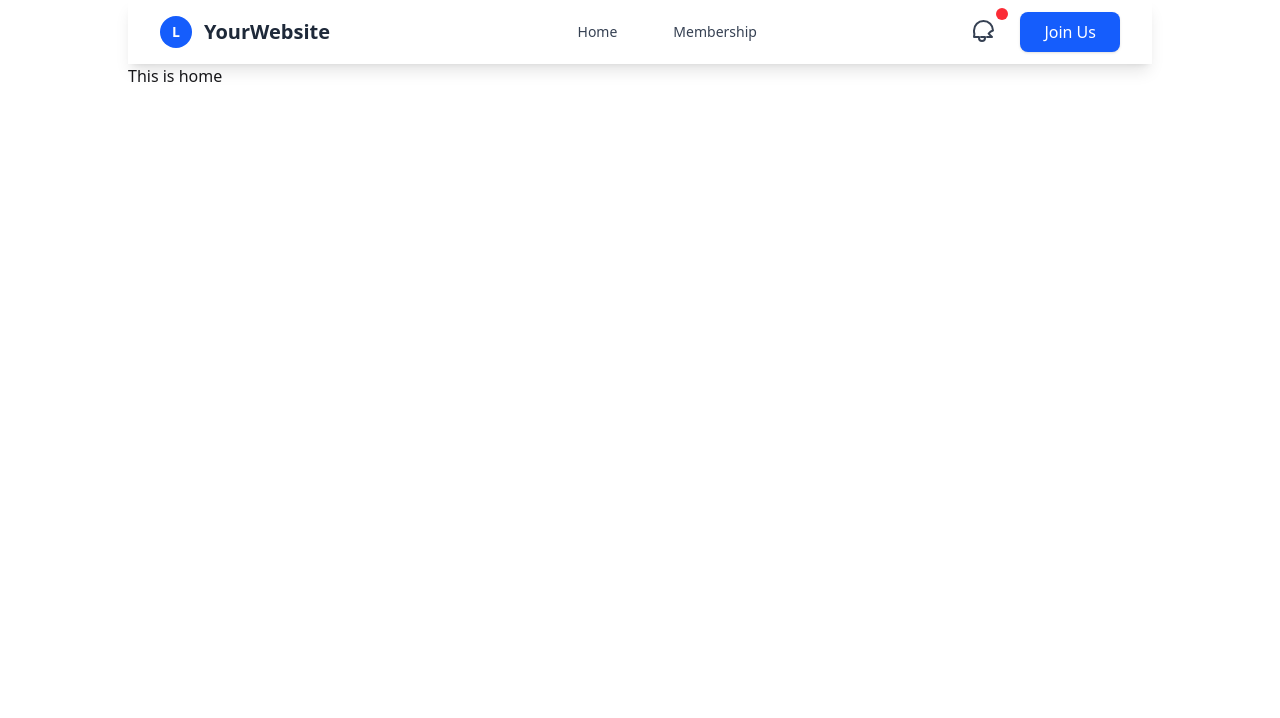
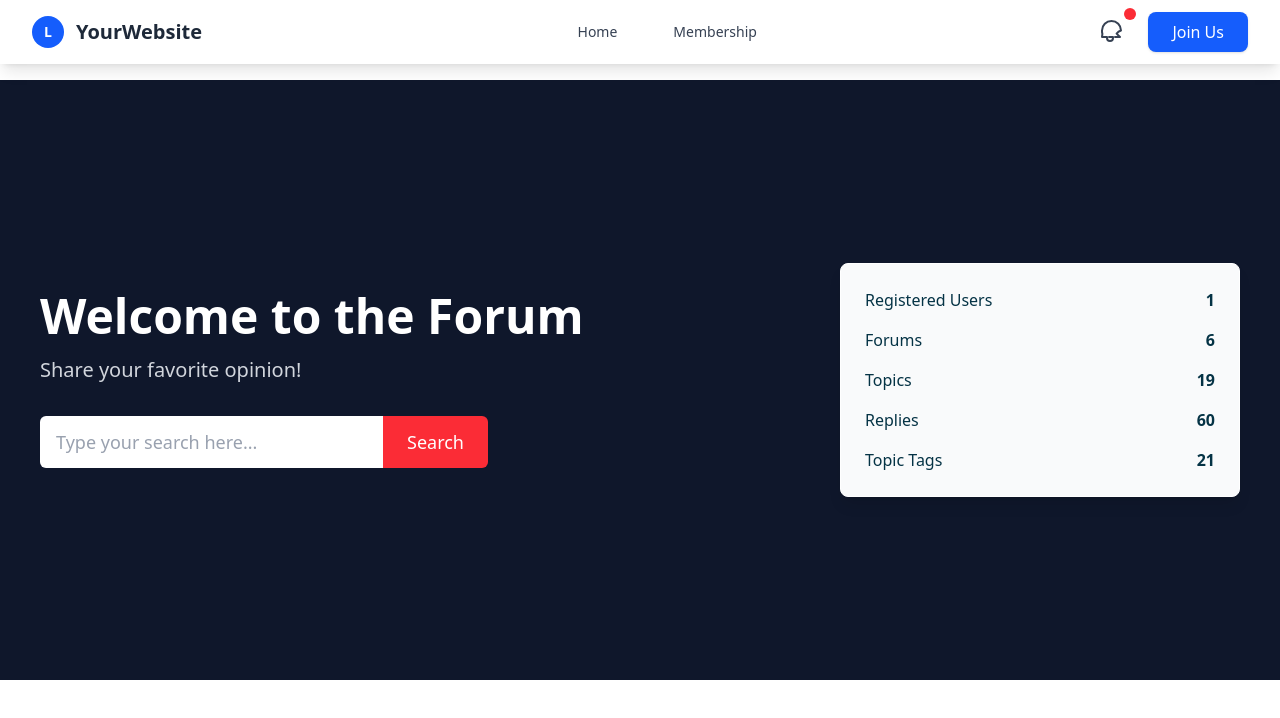
Before and after one commit to sabbir-islam/VibeHive-Forum, a React (Vite) app: page / in a window 1280 px wide. Shown: the top 718 px of the page. Built offline with nearby package versions, Linux system fonts and the light colour scheme.

Commit message:
Banner section added

```diff
--- a/src/components/Navbar.jsx
+++ b/src/components/Navbar.jsx
@@ -9,7 +9,7 @@ const Navbar = () => {
   };
   return (
     <div>
-      <nav className="bg-white shadow-lg sticky top-0 z-50">
+      <nav className="w-80% mx-auto bg-white shadow-lg sticky top-0 z-50">
         <div className="max-w-7xl mx-auto px-4 sm:px-6 lg:px-8">
           <div className="flex justify-between items-center h-16">
             {/* Logo and Website Name */}
--- a/src/pages/Home.jsx
+++ /dev/null
@@ -1,11 +0,0 @@
-import React from 'react';
-
-const Home = () => {
-    return (
-        <div>
-            <h1>This is home</h1>
-        </div>
-    );
-};
-
-export default Home;
--- /dev/null
+++ b/src/pages/Home/Banner.jsx
@@ -0,0 +1,81 @@
+import React, { useState } from "react";
+import bgImage from '../../assets/b1.svg';
+const Banner = () => {
+    const [searchText, setSearchText] = useState("");
+
+  const handleSearch = () => {
+    console.log("Search text:", searchText);
+  };
+  return (
+    <div>
+      <div
+        className="relative mt-4 h-[600px] flex items-center justify-center px-4 bg-cover bg-center"
+        style={{
+          backgroundImage: `url(${bgImage})`,
+        }}
+      >
+        {/* Overlay */}
+        <div className="absolute inset-0 bg-slate-900 bg-opacity-80"></div>
+
+        <div className="relative z-10 flex flex-col md:flex-row justify-between items-center max-w-7xl mx-auto w-full px-6">
+          {/* Left Content */}
+          <div className="text-center md:text-left md:w-2/3">
+            <h1 className="text-4xl md:text-5xl font-bold text-white mb-4">
+              Welcome to the Forum
+            </h1>
+            <p className="text-lg md:text-xl text-gray-300 mb-8">
+              Share your favorite opinion!
+            </p>
+
+            {/* Search Input with Button */}
+            <div className="flex max-w-md mx-auto md:mx-0">
+              <input
+                type="text"
+                value={searchText}
+                onChange={(e) => setSearchText(e.target.value)}
+                placeholder="Type your search here..."
+                className="bg-white flex-1 px-4 py-3 rounded-l-md text-lg border-0 focus:outline-none focus:ring-2  placeholder-gray-400"
+              />
+              <button
+                onClick={handleSearch}
+                className="px-6 py-3 bg-red-500 hover:bg-[#082B48] text-white font-medium text-lg rounded-r-md transition-colors duration-200 cursor-pointer"
+              >
+                Search
+              </button>
+            </div>
+          </div>
+
+          {/* Right Content */}
+          <div className="mt-10 md:mt-0 md:w-1/3">
+           <div className="bg-gray-50 bg-opacity-10 backdrop-filter backdrop-blur-lg rounded-lg p-6 text-cyan-950 shadow-lg border border-white border-opacity-20">
+            <ul className="space-y-4">
+                <li className="flex justify-between items-center">
+                    <span className="font-medium">Registered Users</span>
+                    <span className="font-bold">1</span>
+                </li>
+                <li className="flex justify-between items-center">
+                    <span className="font-medium">Forums</span>
+                    <span className="font-bold">6</span>
+                </li>
+                <li className="flex justify-between items-center">
+                    <span className="font-medium">Topics</span>
+                    <span className="font-bold">19</span>
+                </li>
+                <li className="flex justify-between items-center">
+                    <span className="font-medium">Replies</span>
+                    <span className="font-bold">60</span>
+                </li>
+                <li className="flex justify-between items-center">
+                    <span className="font-medium">Topic Tags</span>
+                    <span className="font-bold">21</span>
+                </li>
+            </ul>
+        </div>
+          </div>
+        </div>
+      </div>
+    </div>
+  );
+};
+
+export default Banner;
--- /dev/null
+++ b/src/pages/Home/Home.jsx
@@ -0,0 +1,14 @@
+import React from "react";
+import Banner from "./Banner";
+const Home = () => {
+
+
+  return (
+    <div>
+      <Banner></Banner>
+    </div>
+
+  );
+}
+
+export default Home;
--- a/src/pages/Root.jsx
+++ b/src/pages/Root.jsx
@@ -6,10 +6,10 @@ import Footer from "../components/Footer";
 const Root = () => {
   return (
     <div>
-      <div className="md:w-[80%] mx-auto">
+      <div className=" mx-auto">
         <Navbar />
       </div>
-      <div className="md:w-[80%] mx-auto">
+      <div className="mx-auto">
         <Outlet />
       </div>
       <div className="md:w-[80%] mx-auto">
--- a/src/route/Route.jsx
+++ b/src/route/Route.jsx
@@ -3,7 +3,7 @@ import {
   createBrowserRouter,
   RouterProvider,
 } from "react-router";
-import Home from '../pages/Home';
+import Home from '../pages/Home/Home';
 import Root from '../pages/Root';
 import NotFound from '../pages/NotFound';
 
```
Also changed, not shown: src/assets/b1.svg (added).
